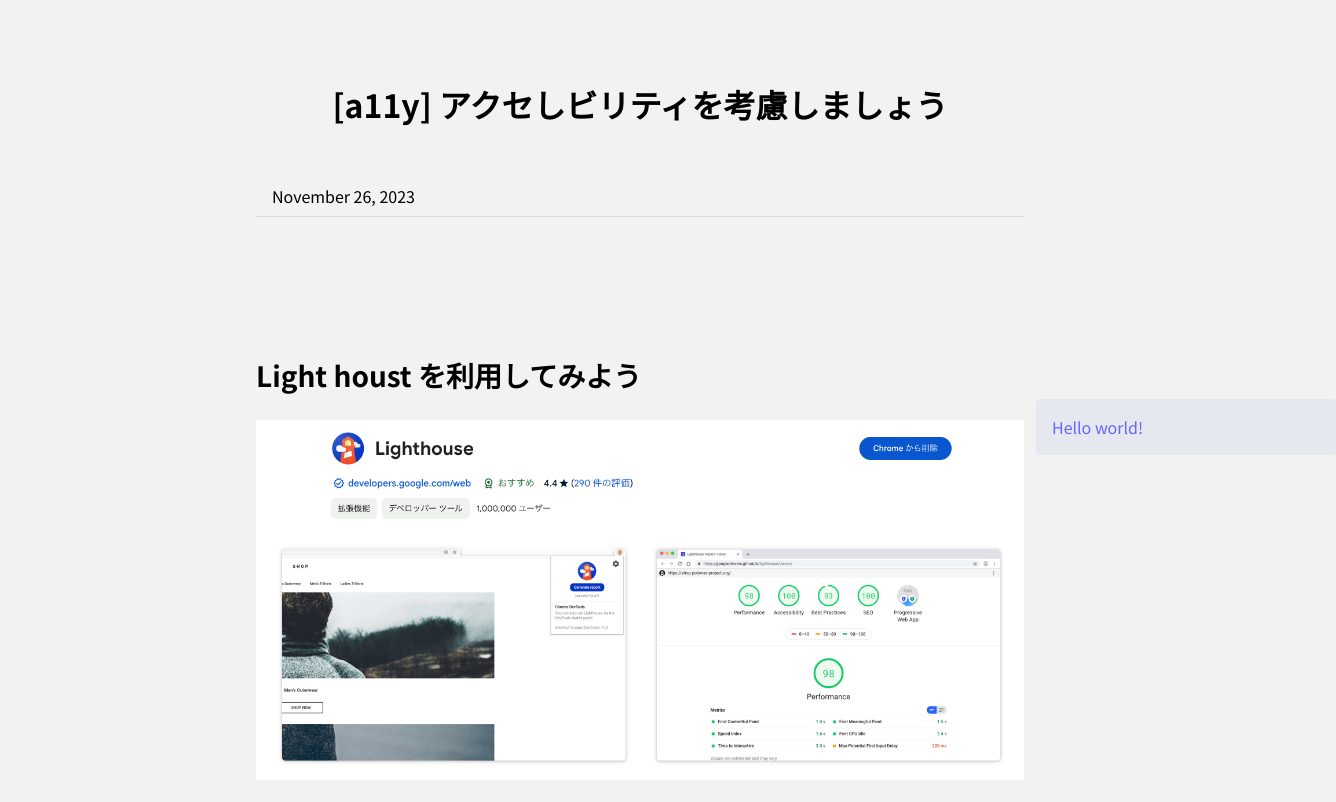
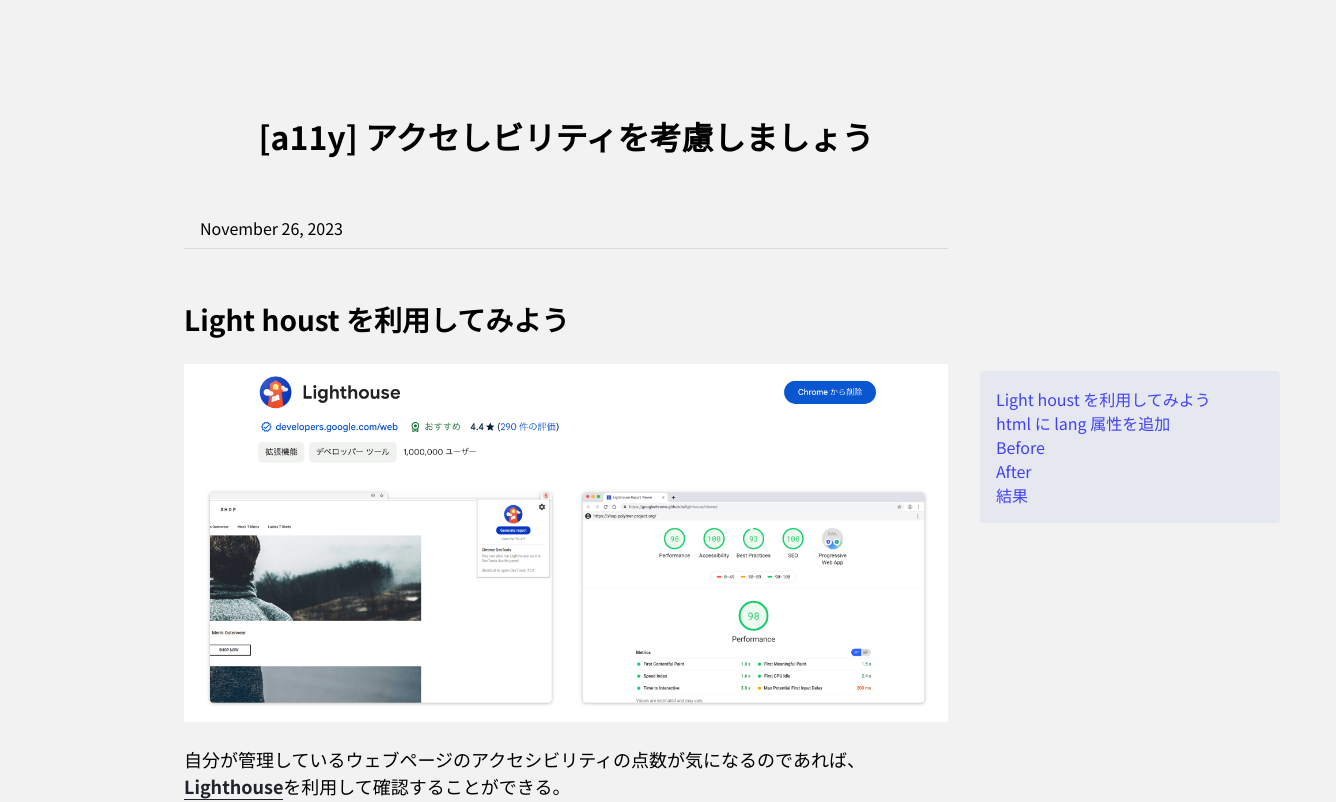
Before and after one commit to next-shiyon/devlog, a Next.js app: page /posts/devlog_a11y in a window 1280 px wide. Shown: the top 802 px of the page, 1336 px wide, since content can reach past the window. Built offline with nearby package versions, Linux system fonts and the light colour scheme.

Commit message:
✨ Table Of Contents 機能 ver1.0

```diff
--- a/components/layout.module.scss
+++ b/components/layout.module.scss
@@ -1,14 +1,35 @@
 .container {
   position: relative;
-  display: flex;
-  flex-direction: column;
-  gap: var(--spacing-sm);
-  max-width: 768px;
-  min-height: 95vh;
+  display: grid;
+  grid-template-columns: 1fr 764px 1fr;
+  grid-template-areas:
+    ".  header-container ."
+    ". content-container table-of-contents"
+    ". footer .";
+  grid-template-rows: auto 1fr; /* NEW */
+  gap: var(--spacing-md);
+  min-height: 100vh;
   margin: var(--spacing-lg) auto auto;
+
+  .content-container {
+    grid-area: content-container;
   }
 
   .header-container {
+    grid-area: header-container;
+  }
+
+  .table-of-contents {
+    grid-area: table-of-contents;
+  }
+
+  .footer {
+    grid-area: footer;
+  }
+}
+
+.header-container {
+  > figure {
     display: flex;
     justify-content: start;
     align-items: center;
@@ -30,6 +51,7 @@
 
     > figcaption p {
       color: var(--color-gray-800);
+    }
   }
 }
 
--- a/components/layout.tsx
+++ b/components/layout.tsx
@@ -2,6 +2,7 @@
 import Image from "next/image";
 import Link from "next/link";
 import styles from "./layout.module.scss";
+import TableOfContents from "./tableOfContents";
 
 const name = "SIYEON PARK";
 export const siteTitle = "SIYEON's blog";
@@ -29,9 +30,14 @@
         />
       </Head>
 
+      {!home && (
+        <div className={styles["table-of-contents"]}>
+          <TableOfContents />
+        </div>
+      )}
       {home && (
-        <header>
-          <figure className={styles["header-container"]}>
+        <header className={styles["header-container"]}>
+          <figure>
             <Image
               priority
               src="/images/profile.jpg"
@@ -47,13 +53,14 @@
         </header>
       )}
 
-      <main>{children}</main>
-
-      {!home && (
-        <div className={styles["backToHome"]}>
-          <Link href="/">← Back to home</Link>
-        </div>
-      )}
+      <main className={styles["content-container"]}>
+        {children}
+        {!home && (
+          <div className={styles["backToHome"]}>
+            <Link href="/">← Back to home</Link>
+          </div>
+        )}
+      </main>
 
       <footer className={styles["footer"]}>
         Copyright 2023. SIYEON PARK All Rights Reserved.
--- a/components/tableOfContents.module.scss
+++ b/components/tableOfContents.module.scss
@@ -1,11 +1,22 @@
 .tableOfContents {
-  max-width: 300px;
+  width: 300px;
   position: sticky;
   position: -webkit-sticky;
-  top: 0px;
-  transform: translate(780px, 150px);
+  top: 150px;
+  margin-top: 275px;
   padding: var(--spacing-sm);
   color: var(--color-primary-light);
   background-color: var(--color-kbd-background-color);
   border-radius: 4px;
+  max-height: calc(100vh - 40px);
+  overflow: auto;
+
+  a {
+    color: var(--color-action);
+    text-decoration: none;
+  }
+
+  a:hover {
+    text-decoration: underline;
+  }
 }
--- a/components/tableOfContents.tsx
+++ b/components/tableOfContents.tsx
@@ -1,9 +1,33 @@
+import { NestedHeadingType, useHeadingsData } from "../hooks/useHeadingsData";
 import styles from "./tableOfContents.module.scss";
 
+type HeadingsType = {
+  headings: NestedHeadingType[];
+};
+
+const Headings = ({ headings }: HeadingsType) => (
+  <ul>
+    {headings.map((heading) => (
+      <li key={heading.id}>
+        <a href={`#${heading.id}`}>{heading.title}</a>
+        <ul>
+          {heading.items.map((child) => (
+            <li key={child.id}>
+              <a href={`#${child.id}`}>{child.title}</a>
+            </li>
+          ))}
+        </ul>
+      </li>
+    ))}
+  </ul>
+);
+
 export const TableOfContents = () => {
+  const { nestedHeadings } = useHeadingsData();
+
   return (
     <nav className={styles["tableOfContents"]} aria-label="Table of contents">
-      Hello world!
+      <Headings headings={nestedHeadings} />
     </nav>
   );
 };
--- /dev/null
+++ b/hooks/useHeadingsData.ts
@@ -0,0 +1,44 @@
+import { useEffect, useState } from "react";
+
+type HeadingType = {
+  id: string;
+  title: string;
+};
+
+export type NestedHeadingType = HeadingType & {
+  items: HeadingType[];
+};
+
+const getNestedHeadings = (headingElements: Array<HTMLHeadingElement>) => {
+  const nestedHeadings: NestedHeadingType[] = [];
+
+  headingElements.forEach((heading) => {
+    const { innerText: title, id } = heading;
+
+    if (heading.nodeName === "H2") {
+      nestedHeadings.push({ id, title, items: [] });
+    } else if (heading.nodeName === "H3" && nestedHeadings.length > 0) {
+      nestedHeadings[nestedHeadings.length - 1].items.push({
+        id,
+        title,
+      });
+    }
+  });
+
+  return nestedHeadings;
+};
+
+export const useHeadingsData = () => {
+  const [nestedHeadings, setNestedHeadings] = useState<NestedHeadingType[]>([]);
+
+  useEffect(() => {
+    const headingElements = Array.from(
+      document.querySelectorAll("h2, h3")
+    ) as HTMLHeadingElement[];
+
+    const newNestedHeading = getNestedHeadings(headingElements);
+    setNestedHeadings(newNestedHeading);
+  }, []);
+
+  return { nestedHeadings };
+};
--- a/pages/posts/[id].tsx
+++ b/pages/posts/[id].tsx
@@ -33,6 +33,14 @@
 };
 
 const Post = ({ postData }: Props) => {
+  const H2 = ({ node, ...props }: any) => {
+    return <h2 id={node.position?.start.line.toString()}>{props.children}</h2>;
+  };
+
+  const H3 = ({ node, ...props }: any) => {
+    return <h3 id={node.position?.start.line.toString()}>{props.children}</h3>;
+  };
+
   return (
     <Layout>
       <Head>
@@ -43,8 +51,15 @@
         <div className={styles["postInfo"]}>
           <Date dateString={postData.date} />
         </div>
-        <TableOfContents />
-        <Markdown remarkPlugins={[remarkGfm]}>{postData.content}</Markdown>
+        <Markdown
+          remarkPlugins={[remarkGfm]}
+          components={{
+            h2: H2,
+            h3: H3,
+          }}
+        >
+          {postData.content}
+        </Markdown>
       </article>
     </Layout>
   );
```
Lines whose indentation alone changed are shown as unchanged.
